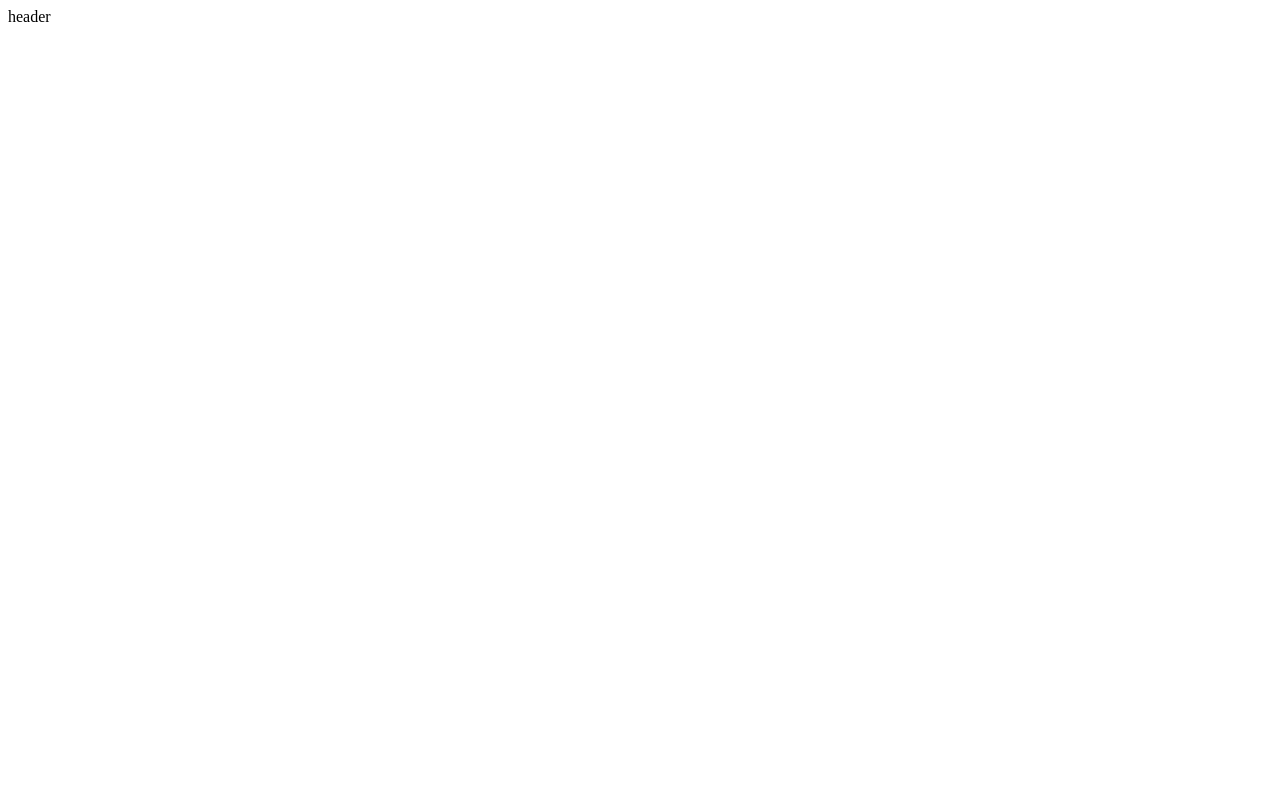
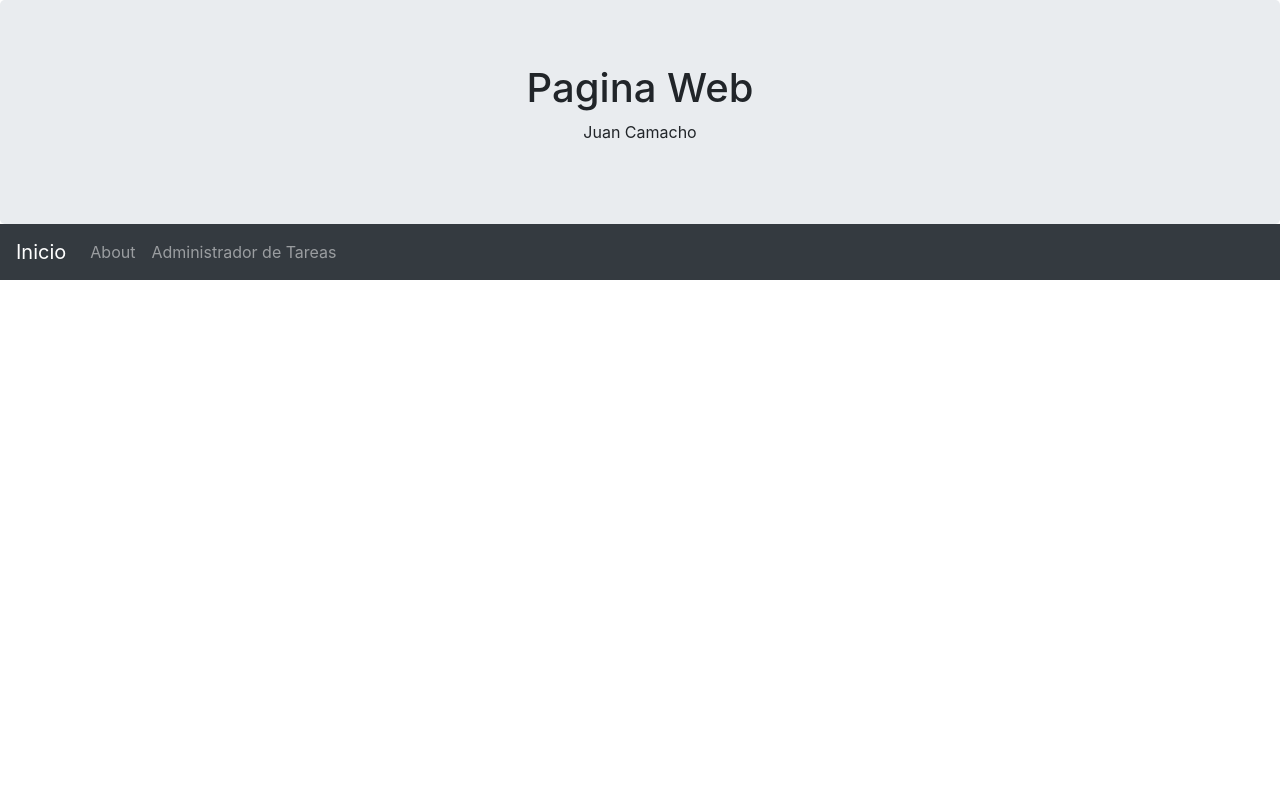
Before and after one commit to juanjcdy/trabajogrupalDocker, a PHP site: page /includes/header.php in a window 1280 px wide. Before the commit the page is almost empty. Run offline with PHP 8.4, Linux system fonts and the light colour scheme; some libraries are stand-ins or nearby versions.

Commit message:
modificado header.php

```diff
--- a/includes/header.php
+++ b/includes/header.php
@@ -1 +1,42 @@
-header
+<!DOCTYPE html>
+
+<html lang="en">
+<head>
+  <title>Pagina Web</title>
+  <meta charset="utf-8">
+  <meta name="viewport" content="width=device-width, initial-scale=1">
+  <!-- BOOTSTRAP 4 -->
+  <link rel="stylesheet" href="https://cdn.jsdelivr.net/npm/bootstrap@4.6.0/dist/css/bootstrap.min.css" integrity="sha384-B0vP5xmATw1+K9KRQjQERJvTumQW0nPEzvF6L/Z6nronJ3oUOFUFpCjEUQouq2+l" crossorigin="anonymous">
+    <!-- FONT AWESOEM -->
+    <link rel="stylesheet" href="https://use.fontawesome.com/releases/v5.6.3/css/all.css" integrity="sha384-UHRtZLI+pbxtHCWp1t77Bi1L4ZtiqrqD80Kn4Z8NTSRyMA2Fd33n5dQ8lWUE00s/" crossorigin="anonymous">
+
+  <style>
+  .fakeimg {
+    height: 200px;
+    background: #aaa;
+  }
+  </style>
+</head>
+<body>
+
+<div class="jumbotron text-center" style="margin-bottom:0">
+  <h1>Pagina Web</h1>
+  <p>Juan Camacho</p>
+</div>
+
+<nav class="navbar navbar-expand-sm bg-dark navbar-dark">
+  <a class="navbar-brand" href="index.php">Inicio</a>
+  <button class="navbar-toggler" type="button" data-toggle="collapse" data-target="#collapsibleNavbar">
+    <span class="navbar-toggler-icon"></span>
+  </button>
+  <div class="collapse navbar-collapse" id="collapsibleNavbar">
+    <ul class="navbar-nav">
+      <li class="nav-item">
+        <a class="nav-link" href="about.php">About</a>
+      </li>
+      <li class="nav-item">
+        <a class="nav-link" href="crud.php">Administrador de Tareas </a>
+      </li>
+    </ul>
+  </div>
+</nav>
```
